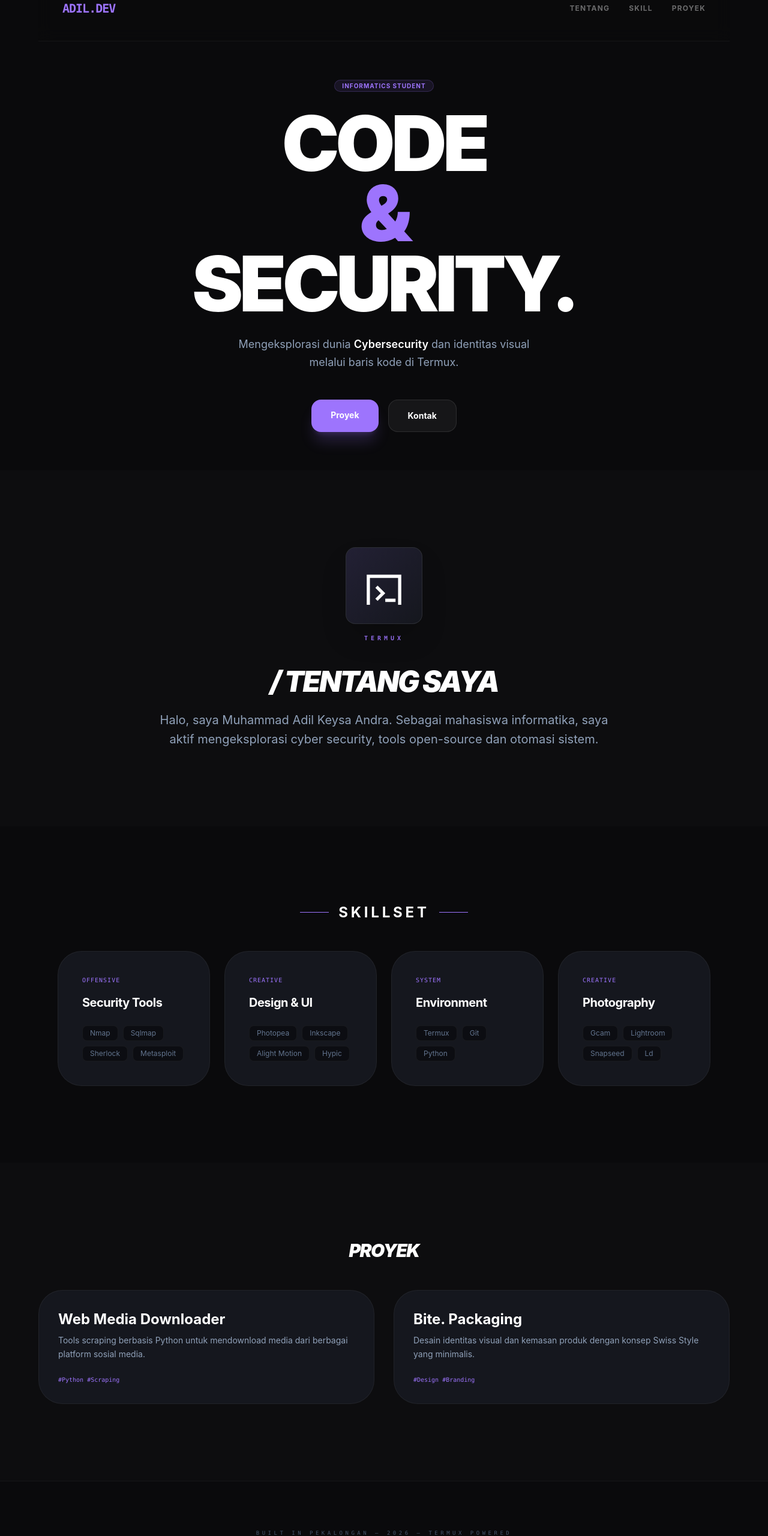
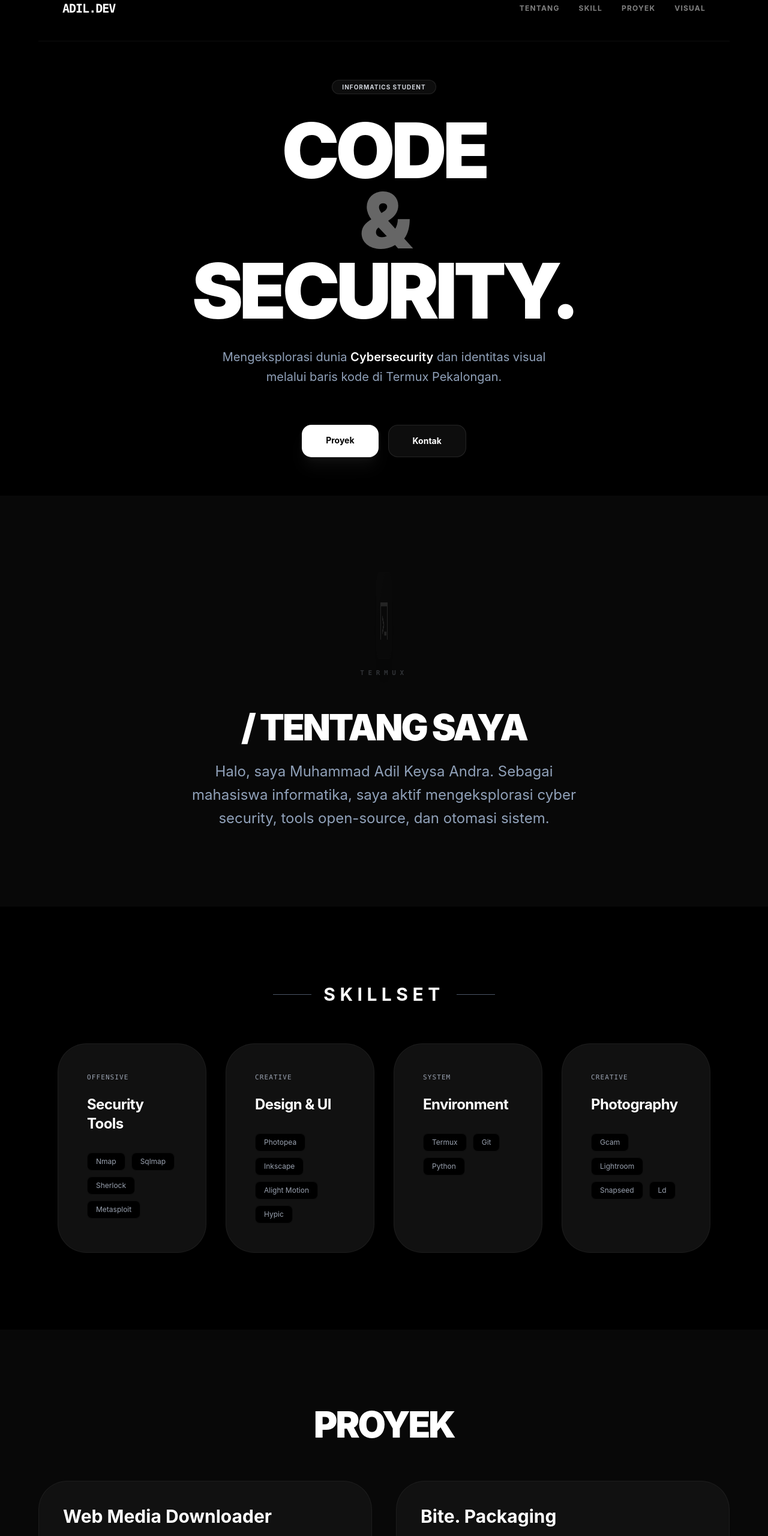
Before and after one commit to ndrmeda-s/porto, a React (Vite) app: page / in a window 1280 px wide. Shown: the part 40-2600 px from the top of the page at 60% size. Built offline with nearby package versions, Linux system fonts and the light colour scheme.

Commit message:
update tema monokrom

```diff
--- a/src/App.jsx
+++ b/src/App.jsx
@@ -1,7 +1,7 @@
 import React, { useState, useEffect } from 'react'
 import { motion, AnimatePresence } from 'framer-motion'
 
-// --- JURUS ANTI KEDIP: Komponen Reveal di luar fungsi App ---
+// --- JURUS ANTI KEDIP: Komponen Reveal ---
 const Reveal = ({ children }) => (
   <motion.div
     initial={{ opacity: 0, y: 30 }}
@@ -16,22 +16,25 @@ const Reveal = ({ children }) => (
 function App() {
   const [index, setIndex] = useState(0)
 
+  // LOGO DATA (Grayscale & White)
   const logos = [
     {
       name: 'Python',
       type: 'img',
-      src: "https://cdn.simpleicons.org/python/3776AB"
+      // Pake logo Python yang warna aslinya abu-abu/putih
+      src: "https://cdn.simpleicons.org/python/eeeeee"
     },
     {
       name: 'Termux',
       type: 'svg',
-      color: '#ffffff',
+      color: '#ffffff', // Putih total
       path: "M1.2 5.2h21.6v21.6H1.2V5.2zm2 2v17.6h17.6V7.2H3.2zm4.8 4.8l4.8 4.8-4.8 4.8-1.4-1.4 3.4-3.4-3.4-3.4 1.4-1.4zm4.8 8.2h6.4v2H12.8v-2z"
     },
     {
       name: 'Linux',
       type: 'img',
-      src: "https://cdn.simpleicons.org/linux/fcd34d"
+      // Pake logo Linux yang putih
+      src: "https://cdn.simpleicons.org/linux/ffffff"
     }
   ]
 
@@ -43,50 +46,59 @@ function App() {
   }, [])
 
   return (
-    <div className="min-h-screen bg-[#0a0a0c] text-slate-300 font-sans selection:bg-[#9d74fd]/30 overflow-x-hidden">
+    // SELECTION & BACKGROUND B&W
+    <div className="min-h-screen bg-[#000000] text-slate-300 font-sans selection:bg-white/20 overflow-x-hidden">
 
-      {/* --- 1. NAV BAR --- */}
-      <nav className="p-6 md:p-10 flex justify-between items-center max-w-6xl mx-auto border-b border-white/5 bg-[#0a0a0c]/80 backdrop-blur-md sticky top-0 z-50">
-        <div className="text-xl text-[#9d74fd] font-black tracking-tighter uppercase font-mono">ADIL.DEV</div>
-        <div className="flex gap-4 md:gap-8 text-[10px] md:text-xs font-bold uppercase tracking-widest text-white/40">
+      {/* --- 1. NAV BAR (Clean White Text) --- */}
+      <nav className="p-6 md:p-10 flex justify-between items-center max-w-6xl mx-auto border-b border-white/5 bg-[#000000]/80 backdrop-blur-md sticky top-0 z-50">
+        <div className="text-xl text-white font-black tracking-tighter uppercase font-mono">ADIL.DEV</div>
+        <div className="flex gap-4 md:gap-8 text-[10px] md:text-xs font-bold uppercase tracking-widest text-white/50">
           <a href="#tentang" className="hover:text-white transition-colors">Tentang</a>
           <a href="#skill" className="hover:text-white transition-colors">Skill</a>
           <a href="#proyek" className="hover:text-white transition-colors">Proyek</a>
+          <a href="#gallery" className="hover:text-white transition-colors">Visual</a>
         </div>
       </nav>
 
-      {/* --- 2. HERO SECTION (FULL CENTERED) --- */}
-      <section className="px-8 py-16 max-w-6xl mx-auto flex flex-col items-center justify-center min-h-[80vh] text-center">
-        <div className="space-y-6 md:space-y-8 flex flex-col items-center">
-          <div className="inline-block px-3 py-1 rounded-full bg-[#9d74fd]/10 border border-[#9d74fd]/20 text-[#9d74fd] text-[10px] font-bold uppercase tracking-widest leading-none">
+      {/* --- 2. HERO SECTION (HIGH CONTRAST) --- */}
+      <section className="px-8 py-16 max-w-6xl mx-auto flex flex-col items-center justify-center min-h-[85vh] text-center">
+        <div className="space-y-6 md:space-y-10 flex flex-col items-center">
+          {/* Badge: White/Grey */}
+          <div className="inline-block px-4 py-1.5 rounded-full bg-white/5 border border-white/10 text-gray-300 text-[10px] font-bold uppercase tracking-widest leading-none">
             Informatics Student
           </div>
 
-          <h1 className="text-6xl md:text-9xl font-black text-white leading-[0.85] tracking-tighter uppercase">
+          {/* Headline: True White */}
+          <h1 className="text-7xl md:text-9xl font-black text-white leading-[0.85] tracking-tighter uppercase">
             CODE <br />
-            <span className="text-[#9d74fd] block my-2">&</span>
+            <span className="text-white/40 block my-2">&</span>
             SECURITY.
           </h1>
 
-          <p className="text-slate-400 text-sm md:text-lg leading-relaxed max-w-lg mx-auto">
-            Mengeksplorasi dunia <span className="text-white font-semibold">Cybersecurity</span> dan identitas visual melalui baris kode di Termux.
+          <p className="text-slate-400 text-base md:text-xl leading-relaxed max-w-xl mx-auto">
+            Mengeksplorasi dunia <span className="text-white font-semibold">Cybersecurity</span> dan identitas visual melalui baris kode di Termux Pekalongan.
           </p>
 
-          <div className="flex gap-4 justify-center pt-4">
-            <a href="#proyek" className="px-8 py-4 bg-[#9d74fd] text-white font-bold rounded-2xl shadow-xl shadow-[#9d74fd]/20 text-sm active:scale-95 transition-all">Proyek</a>
-            <button className="px-8 py-4 bg-white/5 text-white font-bold rounded-2xl border border-white/10 text-sm active:scale-95 transition-all">Kontak</button>
+          {/* Buttons: Black & White */}
+          <div className="flex gap-4 justify-center pt-6">
+            <a href="#proyek" className="px-10 py-4 bg-white text-black font-bold rounded-2xl shadow-xl shadow-white/5 text-sm active:scale-95 transition-all hover:bg-gray-200">
+              Proyek
+            </a>
+            <button className="px-10 py-4 bg-white/5 text-white font-bold rounded-2xl border border-white/10 text-sm active:scale-95 transition-all hover:bg-white/10">
+              Kontak
+            </button>
           </div>
         </div>
       </section>
 
-      {/* --- 3. TENTANG SAYA (LOGO PINDAH KE SINI) --- */}
-      <section id="tentang" className="px-8 py-32 bg-[#0d0d0f] scroll-mt-20">
+      {/* --- 3. TENTANG SAYA (LOGO B&W) --- */}
+      <section id="tentang" className="px-8 py-32 bg-[#080808] scroll-mt-20">
         <Reveal>
-          <div className="max-w-3xl mx-auto flex flex-col items-center gap-10">
+          <div className="max-w-3xl mx-auto flex flex-col items-center gap-12">
 
-            {/* AREA LOGO LEBIH KECIL (Flip Card + Fade Text) */}
-            <div className="flex flex-col items-center justify-center perspective-[1200px] gap-4">
-              <div className="relative w-24 h-24 md:w-32 md:h-32">
+            {/* AREA LOGO LEBIH KECIL (B&W Gradient) */}
+            <div className="flex flex-col items-center justify-center perspective-[1200px] gap-5">
+              <div className="relative w-28 h-28 md:w-36 md:h-36">
                 <AnimatePresence mode="wait">
                   <motion.div
                     key={index}
@@ -94,13 +106,14 @@ function App() {
                     animate={{ rotateY: 0, opacity: 1 }}
                     exit={{ rotateY: -90, opacity: 0 }}
                     transition={{ duration: 0.6, ease: "circOut" }}
-                    className="absolute inset-0 bg-[#15171e] border border-white/10 rounded-2xl shadow-2xl flex items-center justify-center p-6 overflow-hidden"
+                    className="absolute inset-0 bg-[#111111] border border-white/10 rounded-3xl shadow-2xl flex items-center justify-center p-8 overflow-hidden"
                   >
-                    <div className="absolute inset-0 bg-gradient-to-br from-[#9d74fd]/10 to-transparent" />
+                    {/* Gradient: White/Transparent */}
+                    <div className="absolute inset-0 bg-gradient-to-br from-white/5 to-transparent" />
                     {logos[index].type === 'img' ? (
-                      <img src={logos[index].src} className="w-12 h-12 md:w-16 md:h-16 relative z-10 object-contain drop-shadow-xl" alt="logo" />
+                      <img src={logos[index].src} className="w-14 h-14 md:w-20 md:h-20 relative z-10 object-contain drop-shadow-xl grayscale" alt="logo" />
                     ) : (
-                      <svg viewBox="0 0 24 24" className="w-12 h-12 md:w-16 md:h-16 relative z-10" fill={logos[index].color}>
+                      <svg viewBox="0 0 24 24" className="w-14 h-14 md:w-20 md:h-20 relative z-10" fill={logos[index].color}>
                         <path d={logos[index].path} />
                       </svg>
                     )}
@@ -108,6 +121,7 @@ function App() {
                 </AnimatePresence>
               </div>
 
+              {/* Logo Name: Grey */}
               <div className="h-4 flex items-center justify-center">
                 <AnimatePresence mode="wait">
                   <motion.span
@@ -116,7 +130,7 @@ function App() {
                     animate={{ opacity: 1, y: 0 }}
                     exit={{ opacity: 0, y: -5 }}
                     transition={{ duration: 0.6 }}
-                    className="text-[8px] md:text-[10px] font-mono tracking-[0.5em] uppercase text-[#9d74fd] font-black"
+                    className="text-[9px] md:text-[11px] font-mono tracking-[0.6em] uppercase text-gray-400 font-black"
                   >
                     {logos[index].name}
                   </motion.span>
@@ -126,55 +140,56 @@ function App() {
 
             {/* Teks Deskripsi */}
             <div className="text-center space-y-6">
-              <h2 className="text-3xl md:text-5xl font-black text-white uppercase tracking-tighter italic">/ Tentang Saya</h2>
-              <p className="text-slate-400 text-base md:text-xl leading-relaxed">
-                Halo, saya Muhammad Adil Keysa Andra. Sebagai mahasiswa informatika, saya aktif mengeksplorasi cyber security, tools open-source dan otomasi sistem.
+              <h2 className="text-4xl md:text-6xl font-black text-white uppercase tracking-tighter italicLEADING-NONE">/ Tentang Saya</h2>
+              <p className="text-slate-400 text-base md:text-2xl leading-relaxed max-w-2xl mx-auto">
+                Halo, saya Muhammad Adil Keysa Andra. Sebagai mahasiswa informatika, saya aktif mengeksplorasi cyber security, tools open-source, dan otomasi sistem.
               </p>
             </div>
           </div>
         </Reveal>
       </section>
 
-      {/* --- 4. KEAHLIAN --- */}
+      {/* --- 4. KEAHLIAN (WHITE HOVER) --- */}
       <section id="skill" className="px-8 py-32 max-w-6xl mx-auto scroll-mt-20">
         <Reveal>
-          <h2 className="text-2xl font-bold text-white mb-12 uppercase tracking-[0.2em] flex items-center justify-center gap-4">
-            <span className="hidden md:block w-12 h-px bg-[#9d74fd]"></span> Skillset <span className="hidden md:block w-12 h-px bg-[#9d74fd]"></span>
+          <h2 className="text-3xl font-bold text-white mb-16 uppercase tracking-[0.25em] flex items-center justify-center gap-5">
+            <span className="hidden md:block w-16 h-px bg-gray-600"></span> Skillset <span className="hidden md:block w-16 h-px bg-gray-600"></span>
           </h2>
-          <div className="grid grid-cols-1 md:grid-cols-2 lg:grid-cols-4 gap-6">
-            <div className="p-10 bg-[#15171e] border border-white/5 rounded-[2.5rem] hover:border-[#9d74fd]/40 transition-all text-center md:text-left">
-              <p className="text-[#9d74fd] font-mono text-[10px] uppercase mb-4 tracking-widest">Offensive</p>
-              <h3 className="text-white font-bold text-xl mb-6 tracking-tight">Security Tools</h3>
-              <div className="flex flex-wrap gap-2 justify-center md:justify-start text-xs text-slate-500">
+          {/* Grid: White Border on Hover */}
+          <div className="grid grid-cols-1 md:grid-cols-2 lg:grid-cols-4 gap-8">
+            <div className="p-12 bg-[#111111] border border-white/5 rounded-[3rem] hover:border-white/30 transition-all text-center md:text-left group">
+              <p className="text-gray-400 font-mono text-[11px] uppercase mb-5 tracking-widest">Offensive</p>
+              <h3 className="text-white font-bold text-2xl mb-8 tracking-tight">Security Tools</h3>
+              <div className="flex flex-wrap gap-2.5 justify-center md:justify-start text-xs text-gray-400">
                 {['Nmap', 'Sqlmap', 'Sherlock', 'Metasploit'].map(s => (
-                  <span key={s} className="px-3 py-1 bg-black/40 rounded-lg border border-white/5">{s}</span>
+                  <span key={s} className="px-3.5 py-1.5 bg-black rounded-lg border border-white/5">{s}</span>
                 ))}
               </div>
             </div>
-            <div className="p-10 bg-[#15171e] border border-white/5 rounded-[2.5rem] hover:border-[#9d74fd]/40 transition-all text-center md:text-left">
-              <p className="text-[#9d74fd] font-mono text-[10px] uppercase mb-4 tracking-widest">Creative</p>
-              <h3 className="text-white font-bold text-xl mb-6 tracking-tight">Design & UI</h3>
-              <div className="flex flex-wrap gap-2 justify-center md:justify-start text-xs text-slate-500">
+            <div className="p-12 bg-[#111111] border border-white/5 rounded-[3rem] hover:border-white/30 transition-all text-center md:text-left group">
+              <p className="text-gray-400 font-mono text-[11px] uppercase mb-5 tracking-widest">Creative</p>
+              <h3 className="text-white font-bold text-2xl mb-8 tracking-tight">Design & UI</h3>
+              <div className="flex flex-wrap gap-2.5 justify-center md:justify-start text-xs text-gray-400">
                 {['Photopea', 'Inkscape', 'Alight Motion', 'Hypic'].map(s => (
-                  <span key={s} className="px-3 py-1 bg-black/40 rounded-lg border border-white/5">{s}</span>
+                  <span key={s} className="px-3.5 py-1.5 bg-black rounded-lg border border-white/5">{s}</span>
                 ))}
               </div>
             </div>
-            <div className="p-10 bg-[#15171e] border border-white/5 rounded-[2.5rem] hover:border-[#9d74fd]/40 transition-all text-center md:text-left">
-              <p className="text-[#9d74fd] font-mono text-[10px] uppercase mb-4 tracking-widest">System</p>
-              <h3 className="text-white font-bold text-xl mb-6 tracking-tight">Environment</h3>
-              <div className="flex flex-wrap gap-2 justify-center md:justify-start text-xs text-slate-500">
+            <div className="p-12 bg-[#111111] border border-white/5 rounded-[3rem] hover:border-white/30 transition-all text-center md:text-left group">
+              <p className="text-gray-400 font-mono text-[11px] uppercase mb-5 tracking-widest">System</p>
+              <h3 className="text-white font-bold text-2xl mb-8 tracking-tight">Environment</h3>
+              <div className="flex flex-wrap gap-2.5 justify-center md:justify-start text-xs text-gray-400">
                 {['Termux', 'Git', 'Python'].map(s => (
-                  <span key={s} className="px-3 py-1 bg-black/40 rounded-lg border border-white/5">{s}</span>
+                  <span key={s} className="px-3.5 py-1.5 bg-black rounded-lg border border-white/5">{s}</span>
                 ))}
               </div>
             </div>
-            <div className="p-10 bg-[#15171e] border border-white/5 rounded-[2.5rem] hover:border-[#9d74fd]/40 transition-all text-center md:text-left">
-              <p className="text-[#9d74fd] font-mono text-[10px] uppercase mb-4 tracking-widest">Creative</p>
-              <h3 className="text-white font-bold text-xl mb-6 tracking-tight">Photography</h3>
-              <div className="flex flex-wrap gap-2 justify-center md:justify-start text-xs text-slate-500">
+            <div className="p-12 bg-[#111111] border border-white/5 rounded-[3rem] hover:border-white/30 transition-all text-center md:text-left group">
+              <p className="text-gray-400 font-mono text-[11px] uppercase mb-5 tracking-widest">Creative</p>
+              <h3 className="text-white font-bold text-2xl mb-8 tracking-tight">Photography</h3>
+              <div className="flex flex-wrap gap-2.5 justify-center md:justify-start text-xs text-gray-400">
                 {['Gcam', 'Lightroom', 'Snapseed', 'Ld'].map(s => (
-                  <span key={s} className="px-3 py-1 bg-black/40 rounded-lg border border-white/5">{s}</span>
+                  <span key={s} className="px-3.5 py-1.5 bg-black rounded-lg border border-white/5">{s}</span>
                 ))}
               </div>
             </div>
@@ -182,30 +197,111 @@ function App() {
         </Reveal>
       </section>
 
-      {/* --- 5. PROYEK --- */}
-      <section id="proyek" className="px-8 py-32 bg-[#0d0d0f] scroll-mt-20">
+      {/* --- 5. PROYEK (CLEAN B&W) --- */}
+      <section id="proyek" className="px-8 py-32 bg-[#080808] scroll-mt-20">
         <Reveal>
           <div className="max-w-6xl mx-auto text-center">
-            <h2 className="text-3xl font-black text-white uppercase tracking-tighter mb-12 italic">Proyek</h2>
-            <div className="grid grid-cols-1 md:grid-cols-2 gap-8 text-left">
-              <div className="group relative overflow-hidden rounded-[2.5rem] bg-[#15171e] border border-white/5 p-8 hover:border-[#9d74fd]/30 transition-all">
-                <h3 className="text-2xl font-bold text-white mb-2">Web Media Downloader</h3>
-                <p className="text-slate-400 text-sm mb-6 leading-relaxed">Tools scraping berbasis Python untuk mendownload media dari berbagai platform sosial media.</p>
-                <div className="flex gap-2 font-mono text-[10px] text-[#9d74fd]">#Python #Scraping</div>
+            <h2 className="text-4xl md:text-6xl font-black text-white uppercase tracking-tighter mb-16 italicLEADING-NONE">Proyek</h2>
+            <div className="grid grid-cols-1 md:grid-cols-2 gap-10 text-left">
+              <div className="group relative overflow-hidden rounded-[3rem] bg-[#111111] border border-white/5 p-10 hover:border-white/20 transition-all">
+                <h3 className="text-3xl font-bold text-white mb-3">Web Media Downloader</h3>
+                <p className="text-slate-400 text-sm mb-8 leading-relaxed">Tools scraping berbasis Python untuk mendownload media dari berbagai platform sosial media.</p>
+                {/* Tech Tags: Grey Text */}
+                <div className="flex gap-3 font-mono text-[11px] text-gray-500">#Python #Scraping</div>
               </div>
-              <div className="group relative overflow-hidden rounded-[2.5rem] bg-[#15171e] border border-white/5 p-8 hover:border-[#9d74fd]/30 transition-all">
-                <h3 className="text-2xl font-bold text-white mb-2">Bite. Packaging</h3>
-                <p className="text-slate-400 text-sm mb-6 leading-relaxed">Desain identitas visual dan kemasan produk dengan konsep Swiss Style yang minimalis.</p>
-                <div className="flex gap-2 font-mono text-[10px] text-[#9d74fd]">#Design #Branding</div>
+              <div className="group relative overflow-hidden rounded-[3rem] bg-[#111111] border border-white/5 p-10 hover:border-white/20 transition-all">
+                <h3 className="text-3xl font-bold text-white mb-3">Bite. Packaging</h3>
+                <p className="text-slate-400 text-sm mb-8 leading-relaxed">Desain identitas visual dan kemasan produk dengan konsep Swiss Style yang minimalis.</p>
+                {/* Tech Tags: Grey Text */}
+                <div className="flex gap-3 font-mono text-[11px] text-gray-500">#Design #Branding</div>
               </div>
             </div>
           </div>
         </Reveal>
       </section>
 
-      {/* --- 6. FOOTER --- */}
-      <footer className="py-20 text-center border-t border-white/5 bg-[#0a0a0c]">
-        <p className="text-slate-600 text-[9px] font-mono tracking-[0.5em] uppercase">
+      {/* --- 6. VISUAL GALLERY (B&W WITH BRIGHT HOVER) --- */}
+      <section id="gallery" className="px-8 py-32 bg-[#000000] scroll-mt-20">
+        <Reveal>
+          <div className="max-w-7xl mx-auto">
+            <div className="flex flex-col md:flex-row justify-between items-end mb-20 gap-8">
+              <div className="text-left">
+                <h2 className="text-5xl md:text-7xl font-black text-white uppercase tracking-tighter italic leading-[0.8] mb-5">
+                  Visual <br /> <span className="text-white/40">Archive.</span>
+                </h2>
+                <p className="text-slate-500 text-[11px] tracking-[0.5em] font-mono uppercase">
+                  Captured Through the Lens of NdrMeda
+                </p>
+              </div>
+              <div className="hidden md:block">
+                <div className="px-8 py-2.5 border border-white/10 rounded-full">
+                  <p className="text-white text-[10px] font-mono tracking-widest uppercase font-bold">
+                    Monochrome Selection
+                  </p>
+                </div>
+              </div>
+            </div>
+
+            {/* Grid Foto: Tetap Grayscale tapi Hover jadi Terang */}
+            <div className="grid grid-cols-1 md:grid-cols-2 lg:grid-cols-4 gap-8">
+
+              {/* Architecture */}
+              <div className="group space-y-6">
+                <div className="relative aspect-[4/5] overflow-hidden rounded-[3rem] bg-[#111111] border border-white/5 hover:border-white/20 transition-all duration-500">
+                  <img src="/gallery/tower.webp" className="w-full h-full object-cover grayscale group-hover:grayscale-0 transition-all duration-1000 group-hover:scale-105 group-hover:brightness-110" alt="Industrial" />
+                  {/* Badge: Black/White */}
+                  <div className="absolute bottom-5 left-5 px-4 py-1.5 bg-white/5 backdrop-blur-2xl rounded-full text-[9px] font-mono text-white tracking-widest uppercase border border-white/10">Structure</div>
+                </div>
+                <div className="px-5">
+                  <h4 className="text-white font-bold text-lg uppercase tracking-widest">Industrialism</h4>
+                  <p className="text-slate-500 text-[11px] mt-2.5 font-mono leading-relaxed">Symmetry in industrial landmarks.</p>
+                </div>
+              </div>
+
+              {/* Macro Siput */}
+              <div className="group space-y-6 lg:translate-y-16">
+                <div className="relative aspect-[4/5] overflow-hidden rounded-[3rem] bg-[#111111] border border-white/5 hover:border-white/20 transition-all duration-500">
+                  <img src="/gallery/snail.webp" className="w-full h-full object-cover grayscale group-hover:grayscale-0 transition-all duration-1000 group-hover:scale-105 group-hover:brightness-110" alt="Snail Macro" />
+                  <div className="absolute bottom-5 left-5 px-4 py-1.5 bg-white/5 backdrop-blur-2xl rounded-full text-[9px] font-mono text-white tracking-widest uppercase border border-white/10">Wildlife</div>
+                </div>
+                <div className="px-5">
+                  <h4 className="text-white font-bold text-lg uppercase tracking-widest">Slow Living</h4>
+                  <p className="text-slate-500 text-[11px] mt-2.5 font-mono leading-relaxed">Micro details of garden residents.</p>
+                </div>
+              </div>
+
+              {/* Macro Kadal */}
+              <div className="group space-y-6">
+                <div className="relative aspect-[4/5] overflow-hidden rounded-[3rem] bg-[#111111] border border-white/5 hover:border-white/20 transition-all duration-500">
+                  <img src="/gallery/gekko.webp" className="w-full h-full object-cover grayscale group-hover:grayscale-0 transition-all duration-1000 group-hover:scale-105 group-hover:brightness-110" alt="Gekko Macro" />
+                  <div className="absolute bottom-5 left-5 px-4 py-1.5 bg-white/5 backdrop-blur-2xl rounded-full text-[9px] font-mono text-white tracking-widest uppercase border border-white/10">Texture</div>
+                </div>
+                <div className="px-5">
+                  <h4 className="text-white font-bold text-lg uppercase tracking-widest">Sharp Focus</h4>
+                  <p className="text-slate-500 text-[11px] mt-2.5 font-mono leading-relaxed">Sharp details and deep bokeh.</p>
+                </div>
+              </div>
+
+              {/* Sky */}
+              <div className="group space-y-6 lg:translate-y-16">
+                <div className="relative aspect-[4/5] overflow-hidden rounded-[3rem] bg-[#111111] border border-white/5 hover:border-white/20 transition-all duration-500">
+                  <img src="/gallery/clouds.webp" className="w-full h-full object-cover grayscale group-hover:grayscale-0 transition-all duration-1000 group-hover:scale-105 group-hover:brightness-110" alt="Sky" />
+                  <div className="absolute bottom-5 left-5 px-4 py-1.5 bg-white/5 backdrop-blur-2xl rounded-full text-[9px] font-mono text-white tracking-widest uppercase border border-white/10">Atmosphere</div>
+                </div>
+                <div className="px-5">
+                  <h4 className="text-white font-bold text-lg uppercase tracking-widest">Great Cloud</h4>
+                  <p className="text-slate-500 text-[11px] mt-2.5 font-mono leading-relaxed">Dramatic Pekalongan sky series.</p>
+                </div>
+              </div>
+
+            </div>
+          </div>
+        </Reveal>
+      </section>
+
+      {/* --- 7. FOOTER (B&W) --- */}
+      <footer className="py-24 text-center border-t border-white/5 bg-[#000000]">
+        <p className="text-slate-700 text-[10px] font-mono tracking-[0.5em] uppercase">
           Built in Pekalongan — 2026 — Termux Powered
         </p>
       </footer>
```
